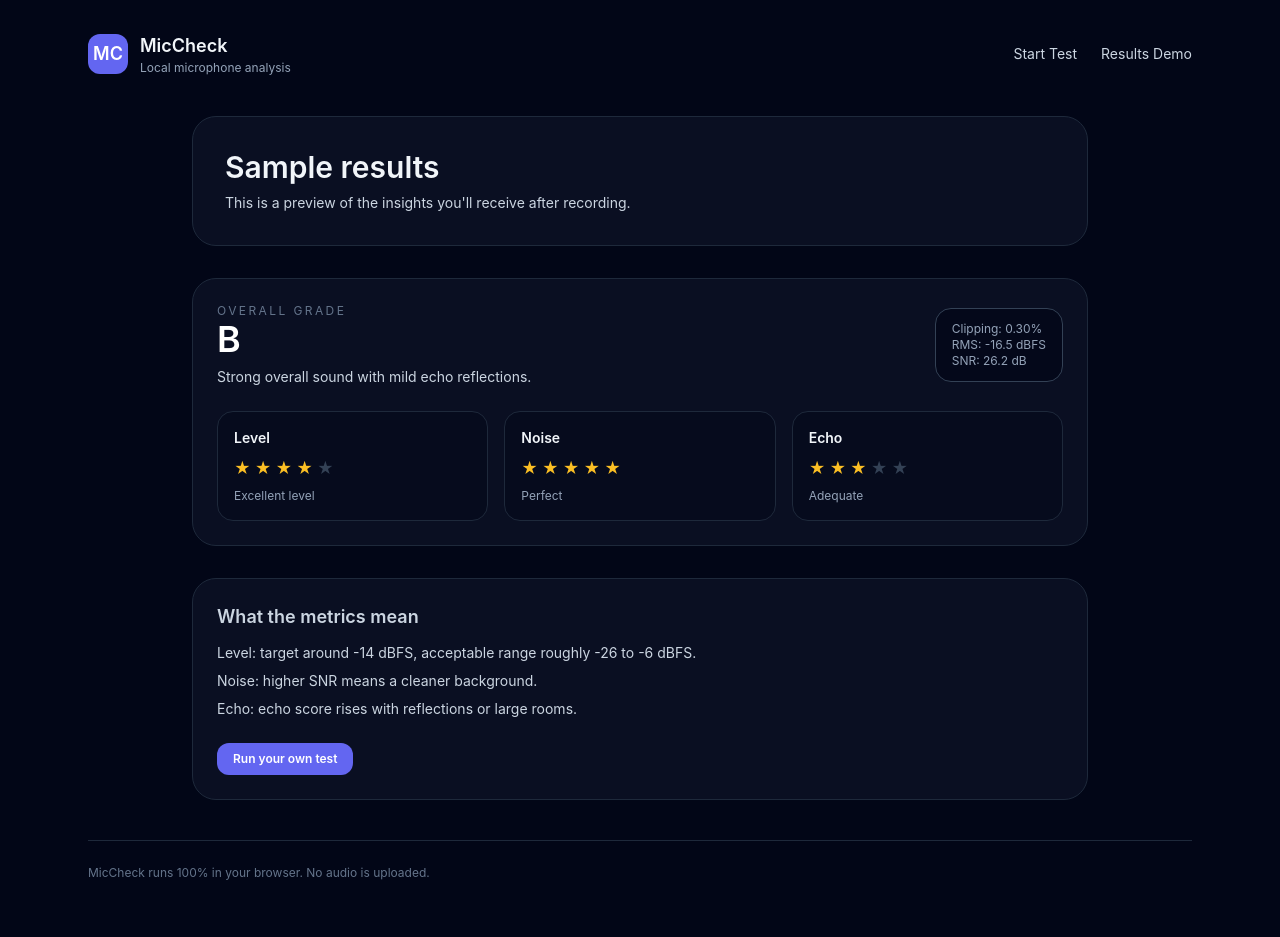
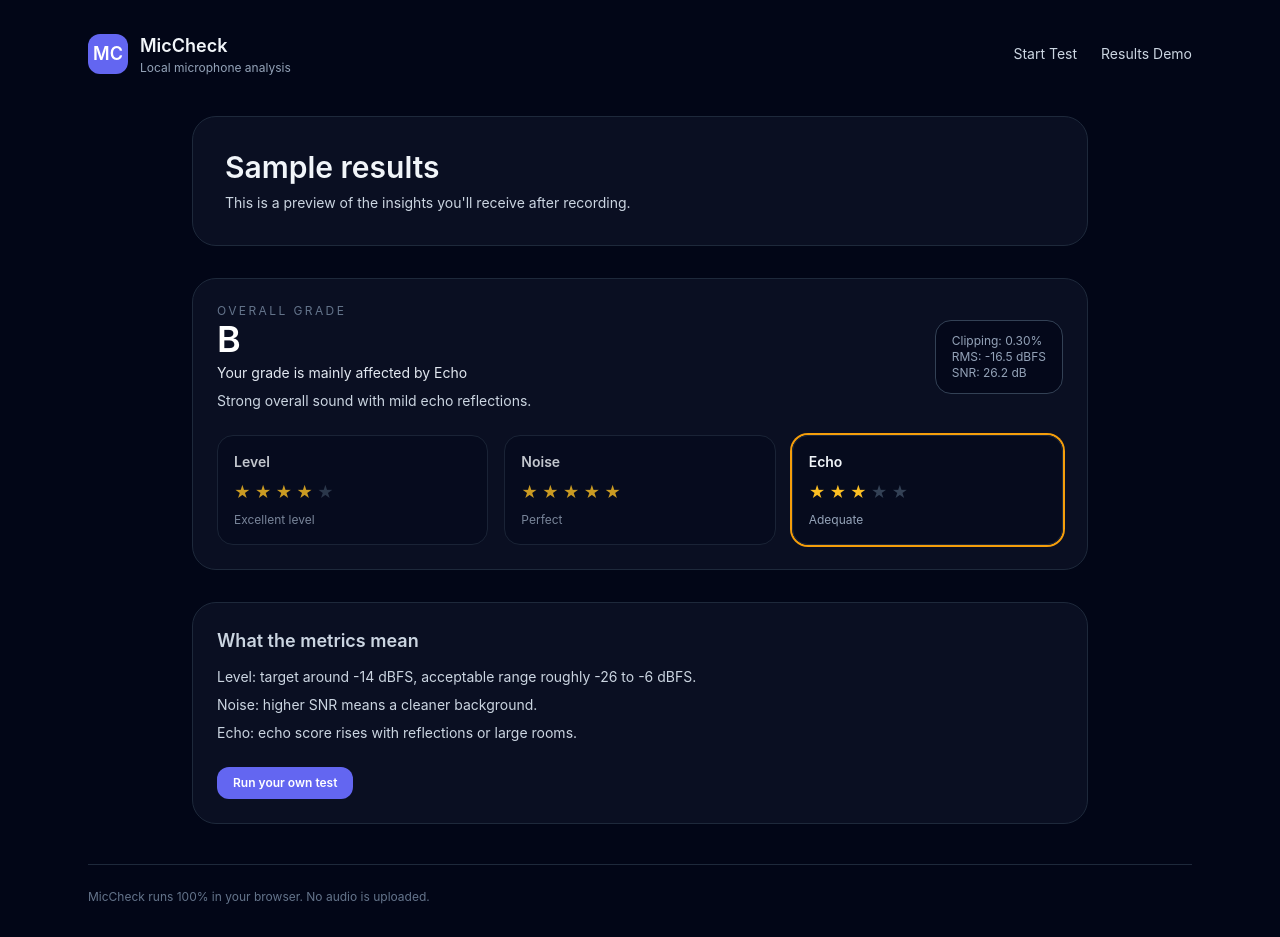
Before and after one commit to abulhawa/miccheck, a Next.js app in the folder apps/web/: page /results in a window 1280 px wide. Before the commit the page ends 913 px from the top, so only its background shows below. Built offline with nearby package versions, Linux system fonts and the light colour scheme.

Commit message:
Add primary issue details to analysis output

```diff
--- a/apps/web/app/results/page.tsx
+++ b/apps/web/app/results/page.tsx
@@ -17,6 +17,8 @@ const sampleResult: AnalysisResult = {
     humRatio: 0.04,
     echoScore: 0.32
   },
+  primaryIssueCategory: "Echo",
+  primaryIssueExplanation: "Your grade is mainly affected by Echo",
   recommendation: {
     category: "Echo",
     message: "Add soft furnishings or move closer to the mic to reduce echo.",
@@ -34,7 +36,10 @@ export default function ResultsPage() {
         </p>
       </section>
 
-      <ScoreCard result={sampleResult} />
+      <ScoreCard
+        result={sampleResult}
+        highlightedCategoryLabel={sampleResult.primaryIssueCategory}
+      />
 
       <section className="rounded-3xl border border-slate-800 bg-slate-900/60 p-6 text-sm text-slate-300">
         <h2 className="text-lg font-semibold">What the metrics mean</h2>
--- a/apps/web/app/test/page.tsx
+++ b/apps/web/app/test/page.tsx
@@ -67,7 +67,10 @@ export default function TestPage() {
 
       {analysis ? (
         <section className="grid gap-6 md:grid-cols-2">
-          <ScoreCard result={analysis} />
+          <ScoreCard
+            result={analysis}
+            highlightedCategoryLabel={analysis.primaryIssueCategory}
+          />
           <div className="rounded-3xl border border-slate-800 bg-slate-900/60 p-6">
             <h2 className="text-lg font-semibold">Next steps</h2>
             <p className="mt-3 text-sm text-slate-300">{analysis?.recommendation.message}</p>
--- a/apps/web/components/ScoreCard.tsx
+++ b/apps/web/components/ScoreCard.tsx
@@ -2,12 +2,13 @@ import type { AnalysisResult } from "../types";
 
 interface ScoreCardProps {
   result: AnalysisResult;
+  highlightedCategoryLabel?: AnalysisResult["primaryIssueCategory"];
 }
 
 const starArray = (stars: number) => Array.from({ length: 5 }, (_, i) => i < stars);
 const LEVEL_TARGET_DB = -14;
 
-export default function ScoreCard({ result }: ScoreCardProps) {
+export default function ScoreCard({ result, highlightedCategoryLabel }: ScoreCardProps) {
   const getDescriptorForScore = (score: number, category: "level" | "noise" | "echo") => {
     if (category === "level") {
       if (score >= 5) {
@@ -36,6 +37,7 @@ export default function ScoreCard({ result }: ScoreCardProps) {
     }
     return "Poor";
   };
+  const activeHighlight = highlightedCategoryLabel ?? result.primaryIssueCategory;
 
   return (
     <div className="rounded-3xl border border-slate-800 bg-slate-900/60 p-6">
@@ -43,6 +45,7 @@ export default function ScoreCard({ result }: ScoreCardProps) {
         <div>
           <p className="text-xs uppercase tracking-[0.2em] text-slate-500">Overall grade</p>
           <p className="text-4xl font-semibold text-white">{result.grade}</p>
+          <p className="mt-1 text-sm text-slate-200">{result.primaryIssueExplanation}</p>
           <p className="mt-2 text-sm text-slate-300">{result.summary}</p>
         </div>
         <div className="rounded-2xl border border-slate-700 bg-slate-950/70 px-4 py-3 text-xs text-slate-400">
@@ -60,7 +63,14 @@ export default function ScoreCard({ result }: ScoreCardProps) {
             ]
           >
         ).map(([categoryKey, category]) => (
-          <div key={category.label} className="rounded-2xl border border-slate-800 bg-slate-950/40 p-4">
+          <div
+            key={category.label}
+            className={`rounded-2xl border border-slate-800 bg-slate-950/40 p-4 ${
+              category.label === activeHighlight
+                ? "ring-2 ring-amber-500"
+                : "opacity-80"
+            }`}
+          >
             <p className="text-sm font-semibold text-slate-100">{category.label}</p>
             <div className="mt-2 flex gap-1">
               {starArray(category.stars).map((filled, index) => (
--- a/apps/web/lib/analysis.ts
+++ b/apps/web/lib/analysis.ts
@@ -50,6 +50,8 @@ export const analyzeRecording = (buffer: AudioBuffer): AnalysisResult => {
       humRatio: summary.metrics.humRatio,
       echoScore: summary.metrics.echoScore
     },
+    primaryIssueCategory: summary.primaryIssueCategory,
+    primaryIssueExplanation: summary.primaryIssueExplanation,
     recommendation: summary.recommendation
   };
 };
--- a/apps/web/types/index.ts
+++ b/apps/web/types/index.ts
@@ -1,6 +1,8 @@
+export type CategoryLabel = "Level" | "Noise" | "Echo";
+
 export interface CategoryScore {
   stars: number;
-  label: string;
+  label: CategoryLabel;
   description: string;
 }
 
@@ -27,5 +29,7 @@ export interface AnalysisResult {
     echo: CategoryScore;
   };
   metrics: AnalysisMetrics;
+  primaryIssueCategory: CategoryLabel;
+  primaryIssueExplanation: string;
   recommendation: Recommendation;
 }
--- a/packages/audio-metrics/src/types.ts
+++ b/packages/audio-metrics/src/types.ts
@@ -8,9 +8,11 @@ export interface MetricsSummary {
   echoScore: number;
 }
 
+export type CategoryLabel = "Level" | "Noise" | "Echo";
+
 export interface CategoryScore {
   stars: number;
-  label: string;
+  label: CategoryLabel;
   description: string;
 }
 
@@ -31,5 +33,7 @@ export interface AnalysisSummary {
   summary: string;
   categories: CategoryScores;
   metrics: MetricsSummary;
+  primaryIssueCategory: CategoryLabel;
+  primaryIssueExplanation: string;
   recommendation: Recommendation;
 }
```
Also changed, not shown: packages/audio-metrics/src/index.ts (+7 -0 lines), 1 other file (tests, documents, lock files or other folders).
